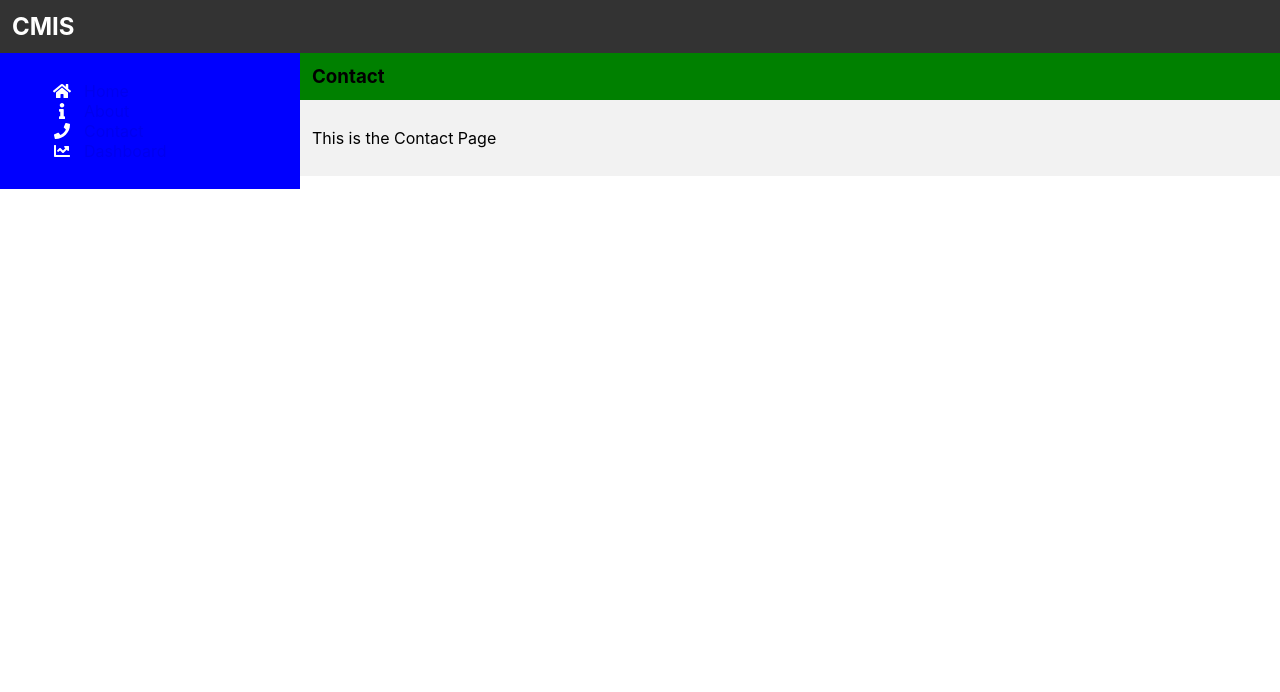
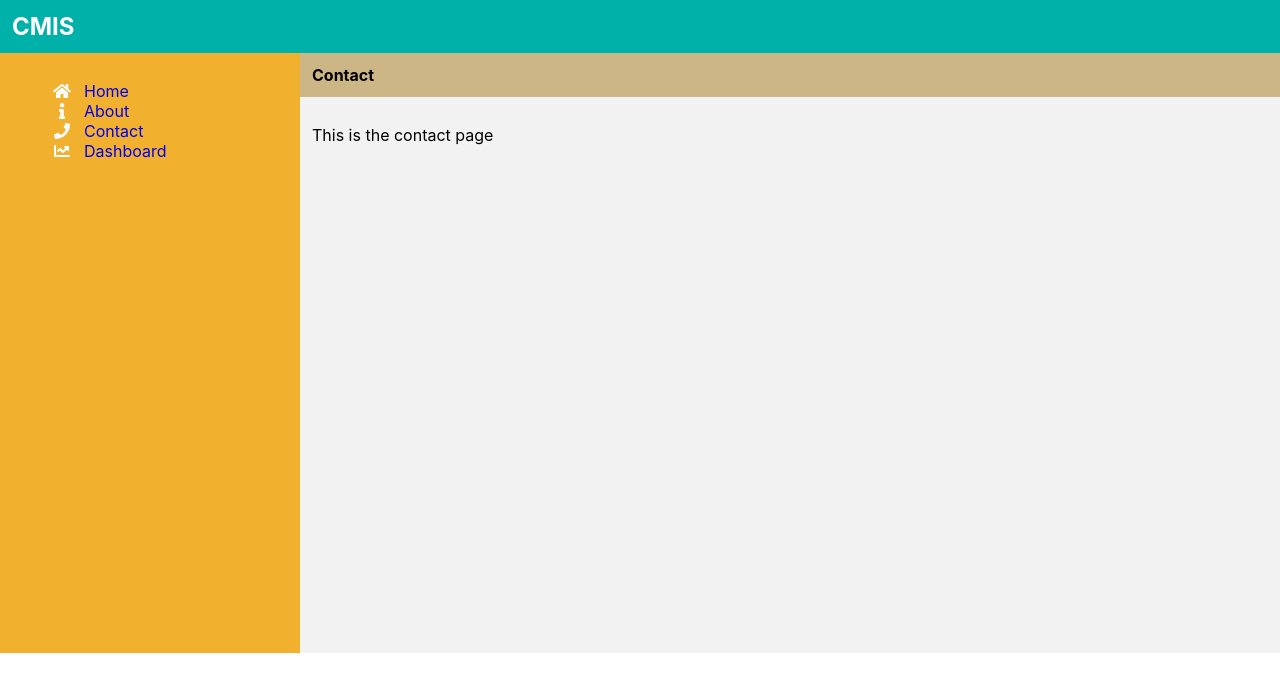
Before and after one commit to anaszakaria/react-app, a React (Create React App) app: page /contact in a window 1280 px wide. Shown: the top 692 px of the page. Built offline with nearby package versions, Linux system fonts and the light colour scheme.

Commit message:
Added theme colors

```diff
--- a/src/App.js
+++ b/src/App.js
@@ -45,8 +45,10 @@ export default class App extends Component {
 const styles = {
     mainContent: {
         float: 'left',
+        overflow: 'auto',
         background: '#F2F2F2',
         width: 'calc(100% - 300px)',
-        height: 'calc(100% - 45px)'
+        height: 'calc(100% - 45px)',
+        minHeight: '600px'
     }
 }
--- a/src/components/AppHeader.js
+++ b/src/components/AppHeader.js
@@ -1,10 +1,11 @@
 import React, { Component } from 'react'
+import theme from '../config/theme'
 
 export default class AppHeader extends Component {
     render() {
         return (
             <header style={styles.container}>
-                <h2 style={styles.h2}>CMIS</h2>
+                <h2 style={styles.title}>CMIS</h2>
             </header>
         )
     }
@@ -14,10 +15,10 @@ const styles = {
     container: {
         padding: '12px',
         width: '100%',
-        background: '#333333',
+        background: theme.primaryGreen,
         color: '#FFF'
     },
-    h2: {
+    title: {
         marginTop: '0px',
         marginBottom: '0px'
     }
--- a/src/components/LeftPanel.js
+++ b/src/components/LeftPanel.js
@@ -1,6 +1,7 @@
 import React, { Component } from 'react'
 import { Link } from 'react-router-dom'
 import { FontAwesomeIcon } from '@fortawesome/react-fontawesome'
+import theme from '../config/theme'
 
 export default class LeftPanel extends Component {
     constructor(props) {
@@ -41,11 +42,13 @@ export default class LeftPanel extends Component {
 const styles = {
     container: {
         float: 'left',
+        overflow: 'auto',
         padding: '12px',
         color: '#FFF',
-        background: 'blue',
+        background: theme.accentOrange,
         width: '300px',
-        height: 'calc(100% - 45px)'
+        height: 'calc(100% - 45px)',
+        minHeight: '600px'
     },
     icons: {
         marginRight: '12px'
--- a/src/components/PageTitle.js
+++ b/src/components/PageTitle.js
@@ -1,9 +1,10 @@
 import React from 'react'
+import theme from '../config/theme'
 
 function PageTitle(props) {
     return (
         <section style={styles.container}>
-            <h3 style={styles.h3}>{props.title}</h3>
+            <h4 style={styles.title}>{props.title}</h4>
         </section>
     )
 }
@@ -13,9 +14,9 @@ export default PageTitle
 const styles = {
     container: {
         padding: '12px',
-        background: 'green'
+        background: theme.neutral
     },
-    h3: {
+    title: {
         marginTop: '0',
         marginBottom: '0'
     }
--- /dev/null
+++ b/src/config/theme.js
@@ -0,0 +1,22 @@
+const theme = {
+    primary: '#3f51b5',
+    secondary: '#b0bec5',
+    primaryDarkGrey: '#263238',
+    primaryGreen: '#00B1A9',
+    secondaryLightGrey: '#eceff1',
+    secondaryLightBlue: '#94BDE5',
+    accentPurple1: '#615E9A',
+    accentPurple2: '#68468B',
+    accentPurple3: '#402B53',
+    accentGreen: '#3A5441',
+    accentLime: '#D4D652',
+    accentOrange: '#F2B02F',
+    neutral: '#CDB686',
+    highlight: '#D9272C',
+    accent: '#8c9eff',
+    error: '#b71c1c',
+    pdf: '#b70f0a',
+    excel: '#217346'
+}
+
+export default theme
--- a/src/views/About.js
+++ b/src/views/About.js
@@ -6,7 +6,7 @@ function About() {
         <div>
             <PageTitle title="About" />
             <section style={styles.container}>
-                <p>This is the about Page</p>
+                <p>This is the about page</p>
             </section>
         </div>
     )
--- a/src/views/Contact.js
+++ b/src/views/Contact.js
@@ -6,7 +6,7 @@ function Contact() {
         <div>
             <PageTitle title="Contact" />
             <section style={styles.container}>
-                <p>This is the Contact Page</p>
+                <p>This is the contact page</p>
             </section>
         </div>
     )
--- a/src/views/Dashboard.js
+++ b/src/views/Dashboard.js
@@ -6,7 +6,7 @@ function Dashboard() {
         <div>
             <PageTitle title="Dashboard" />
             <section style={styles.container}>
-                <p>This is the about Dashboard</p>
+                <p>This is the dashboard page</p>
             </section>
         </div>
     )
--- a/src/views/Home.js
+++ b/src/views/Home.js
@@ -6,7 +6,7 @@ function Home() {
         <div>
             <PageTitle title="Home" />
             <section style={styles.container}>
-                <p>This is the about Home</p>
+                <p>This is the home page</p>
             </section>
         </div>
     )
```
